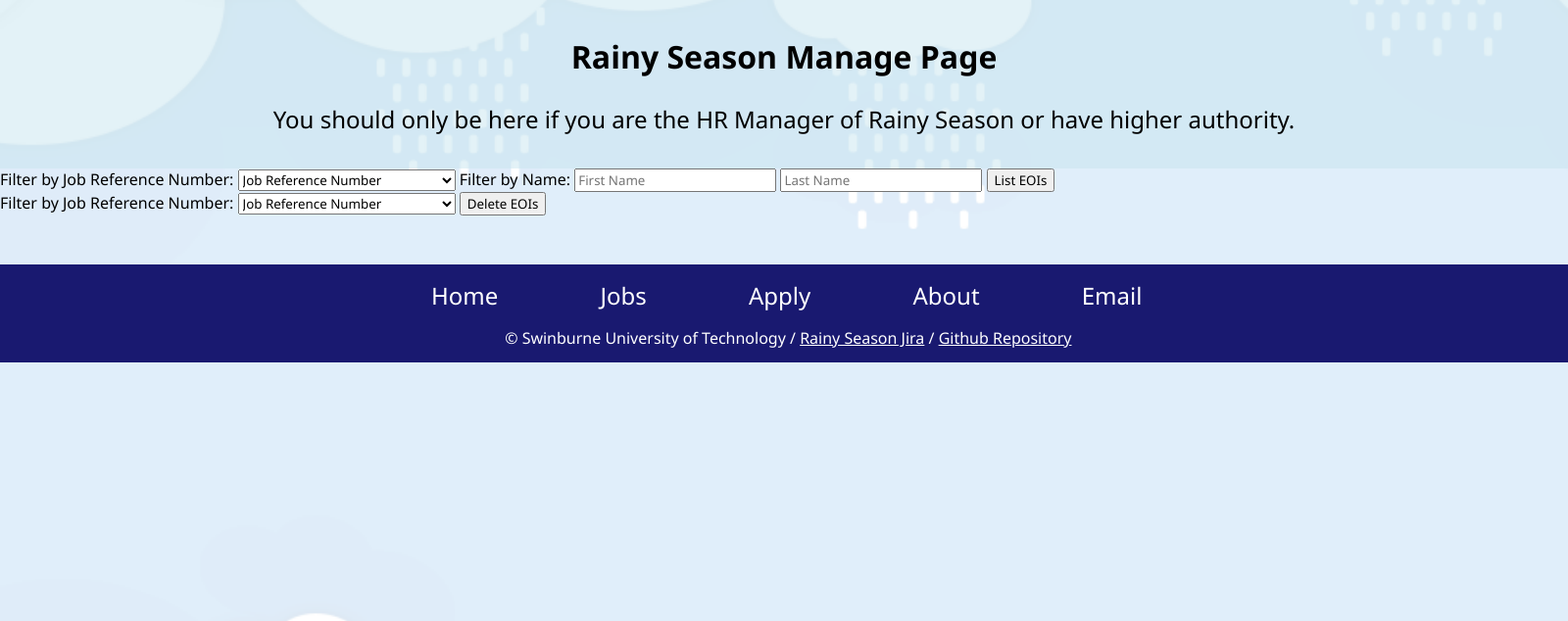
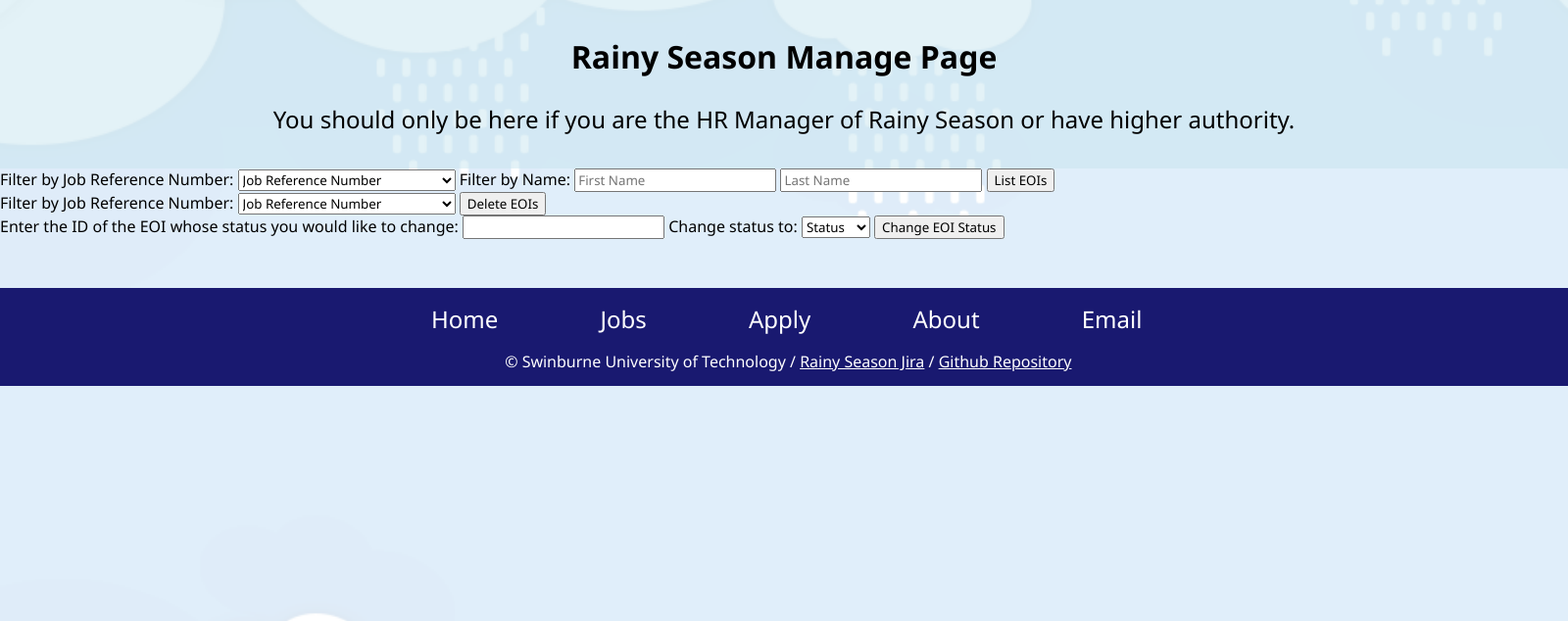
Before and after one commit to Bigteaforfolks/sw_cos10026_rainy_season_part2, a PHP site: page /manage.php in a window 1600 px wide. Shown: the part 126-760 px from the top of the page at 98% size. Run offline with PHP 8.4, Linux system fonts and the light colour scheme.

Commit message:
added change eoi status fields

```diff
--- a/project2/manage.php
+++ b/project2/manage.php
@@ -68,7 +68,27 @@
 
 
 <!-- Change EOI Status -->
+<div class="sql-action">
+    <form method="GET" action="eoi_search_result.php">
 
+        <!-- Filter by EOI Number -->
+        <label for="filter-eoi-number">Enter the ID of the EOI whose status you would like to change:</label>
+        <input type="number" name="filter-eoi-number">
+
+        <!-- Select what status to change to -->
+        <label for="status">Change status to:</label>
+        <select name="status" id="status">
+            <option value="" selected disabled>Status</option>
+            <option value="New">New</option>
+            <option value="Current">Current</option>
+            <option value="Final">Final</option>
+        </select>
+
+        <!-- Submit Entered Values -->
+        <input type="submit" name="submit" value="Change EOI Status">
+
+    </form>
+</div>
 
 <?php
     include 'footer.inc';
```
